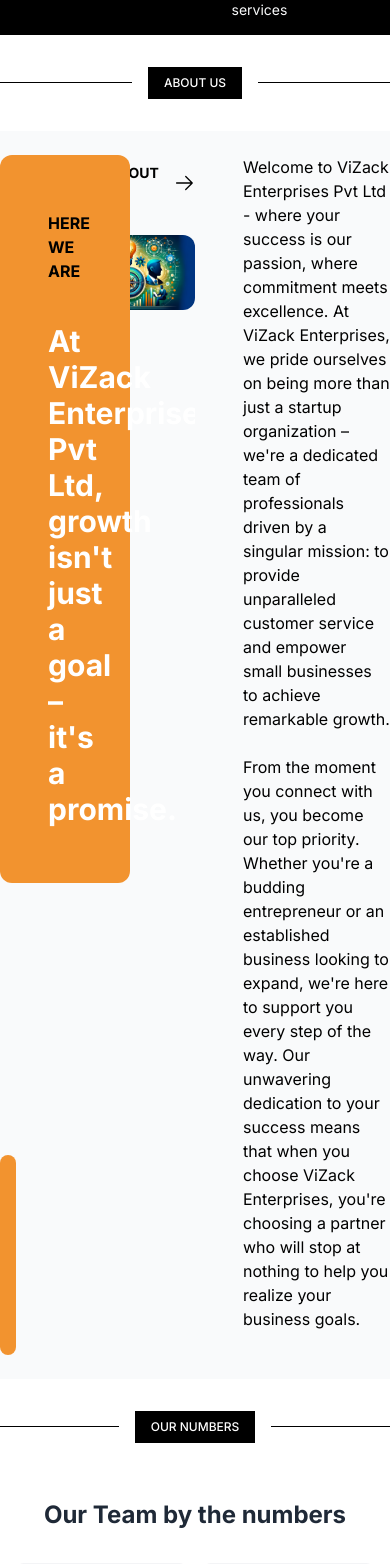
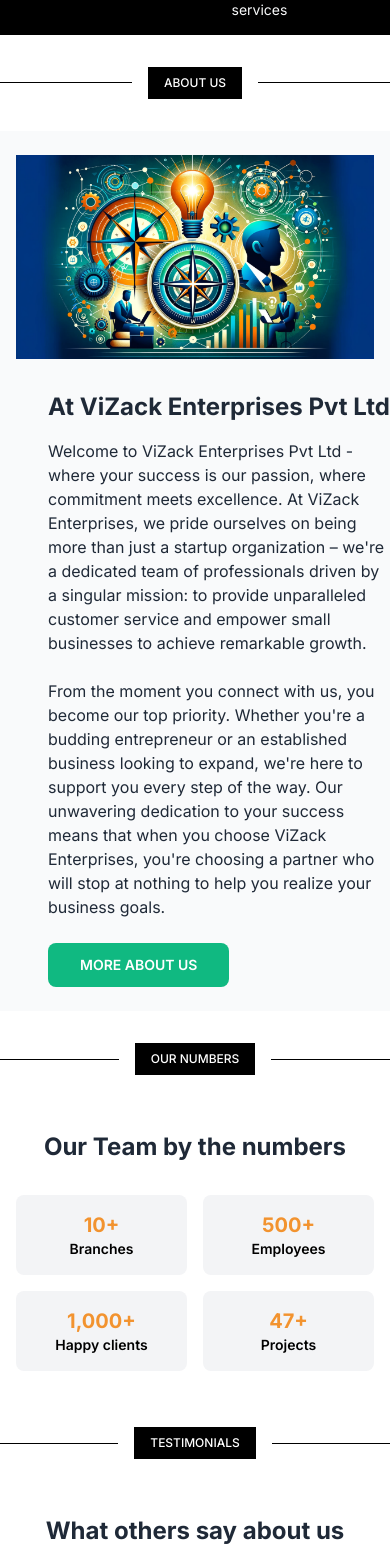
Before and after one commit to ayushsharma74/vizack.com, a Next.js app: page / in a window 390 px wide. Shown: the part 3724-5288 px from the top of the page. Built offline with nearby package versions, Linux system fonts and the light colour scheme.

Commit message:
about us page responsiveness modifications

```diff
--- a/src/app/(Front Page)/AboutUsSection.jsx
+++ b/src/app/(Front Page)/AboutUsSection.jsx
@@ -1,53 +1,27 @@
-import React from 'react'
+import React from 'react';
 import Image from 'next/image';
 
 function Aboutussection() {
   return (
     <>
-      <div className='relative flex min-h-screen flex-col justify-center overflow-hidden bg-gray-50 py-6 sm:py-12'>
-        <div className='w-full items-center mx-auto max-w-screen-lg'>
-          <div className='group grid w-full grid-cols-2'>
-            <div className='pl-16 relative flex items-end flex-col before:block before:absolute before:h-1/6 before:w-4 before:bg-default before:bottom-0 before:left-0 before:rounded-lg  before:transition-all group-hover:before:bg-orange-600 overflow-hidden'>
-              <div className='absolute top-0 left-0 bg-default w-4/6 px-12 py-14 flex flex-col justify-center rounded-xl group-hover:bg-orange-600 transition-all '>
-                <span className='block mb-10 font-bold group-hover:text-orange-300'>HERE WE ARE</span>
-                <h2 className='text-white font-bold text-3xl'>
-                At ViZack Enterprises Pvt Ltd, growth isn't just a goal – it's a promise.
-                </h2>
-              </div>
-              <a className='font-bold text-sm flex mt-2 mb-8 items-center gap-2' href=''>
-                <span>MORE ABOUT US</span>
-                <svg
-                  xmlns='http://www.w3.org/2000/svg'
-                  fill='none'
-                  viewBox='0 0 24 24'
-                  strokeWidth='1.5'
-                  stroke='currentColor'
-                  className='w-6 h-6'>
-                  <path strokeLinecap='round' strokeLinejoin='round' d='M13.5 4.5 21 12m0 0-7.5 7.5M21 12H3' />
-                </svg>
-              </a>
-              <div className='rounded-xl overflow-hidden'>
+      <div className='relative flex flex-col justify-center overflow-hidden bg-gray-50 py-6 sm:py-12'>
+        <div className='w-full max-w-screen-lg mx-auto'>
+          <div className='grid grid-cols-1 md:grid-cols-2 gap-8'>
+            <div className='relative'>
+              <div className='rounded-lg overflow-hidden px-4  sm:px-0'>
                 <Image src='/assets/images/politics redefined.png' alt='Air Conditioner' width={800} height={800} />
               </div>
             </div>
-            <div>
+            <div className='flex flex-col justify-center'>
               <div className='pl-12'>
-                <p className='peer mb-6 text-black'>
-                  Welcome to ViZack Enterprises Pvt Ltd - where your success is our passion,
-                  where commitment meets excellence. At ViZack Enterprises, we pride
-
-                  ourselves on being more than just a startup organization – we're a
-                  dedicated team of professionals driven by a singular mission: to provide
-                  unparalleled customer service and empower small businesses to achieve
-                  remarkable growth.              </p>
-                <p className='mb-6 text-black'>
-                  From the moment you connect with us, you become our top priority.
-                  Whether you're a budding entrepreneur or an established business looking
-                  to expand, we're here to support you every step of the way. Our
-                  unwavering dedication to your success means that when you choose ViZack
-                  Enterprises, you're choosing a partner who will stop at nothing to help you
-                  realize your business goals.              </p>
-
+                <h2 className='mb-4 text-2xl font-bold text-gray-800'>At ViZack Enterprises Pvt Ltd</h2>
+                <p className='mb-6 text-gray-800'>
+                  Welcome to ViZack Enterprises Pvt Ltd - where your success is our passion, where commitment meets excellence. At ViZack Enterprises, we pride ourselves on being more than just a startup organization – we're a dedicated team of professionals driven by a singular mission: to provide unparalleled customer service and empower small businesses to achieve remarkable growth.
+                </p>
+                <p className='mb-6 text-gray-800'>
+                  From the moment you connect with us, you become our top priority. Whether you're a budding entrepreneur or an established business looking to expand, we're here to support you every step of the way. Our unwavering dedication to your success means that when you choose ViZack Enterprises, you're choosing a partner who will stop at nothing to help you realize your business goals.
+                </p>
+                <a href='#' className='inline-block rounded-lg bg-emerald-500 px-8 py-3 text-center text-sm font-semibold text-white transition duration-300 hover:bg-emerald-600 focus-visible:ring ring-emerald-500 focus:outline-none focus:ring-offset-2 focus:ring-offset-gray-50'>MORE ABOUT US</a>
               </div>
             </div>
           </div>
@@ -55,8 +29,6 @@
       </div>
     </>
   );
-};
+}
 
-
-
-export default Aboutussection
+export default Aboutussection;
```
